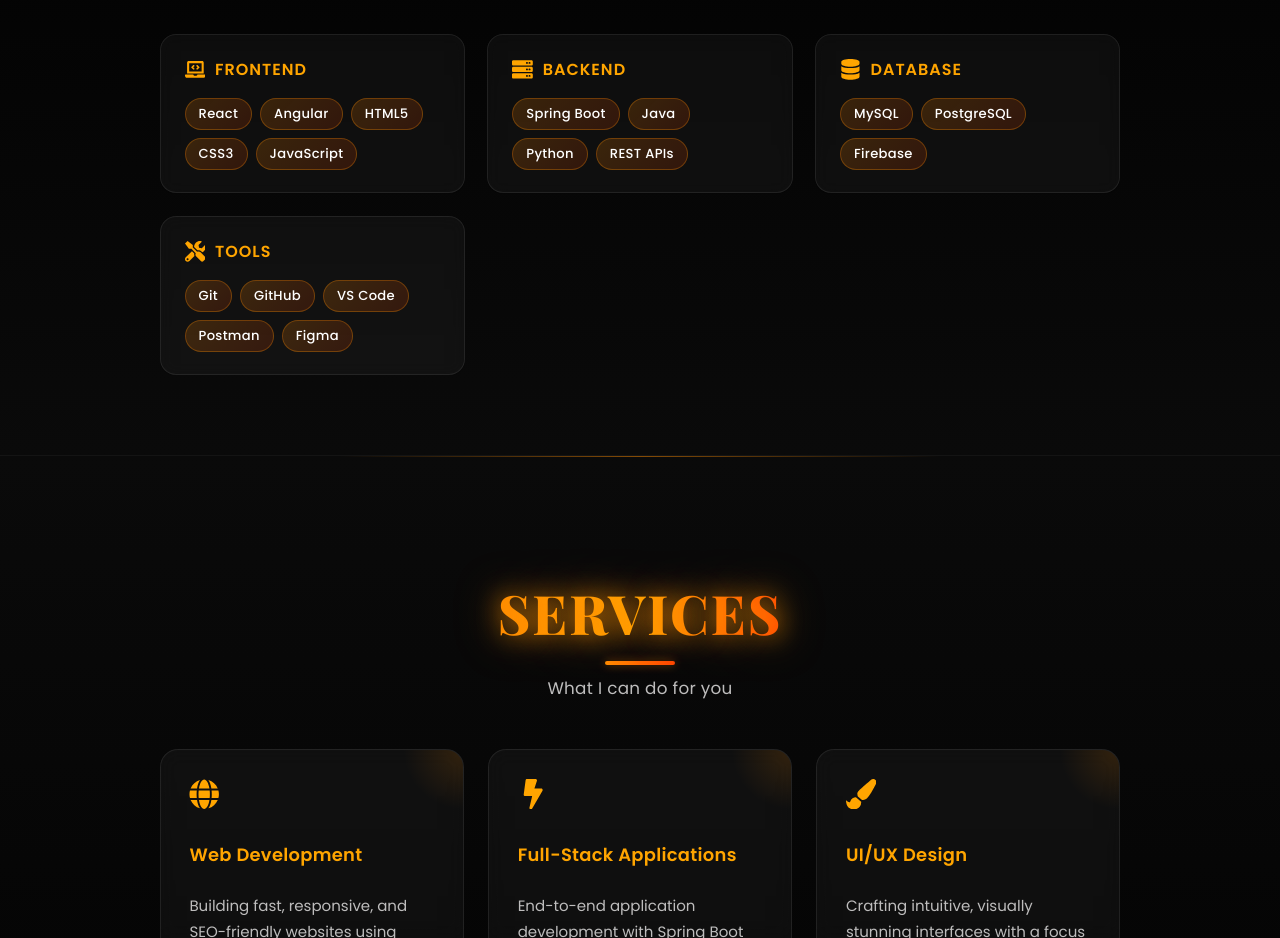
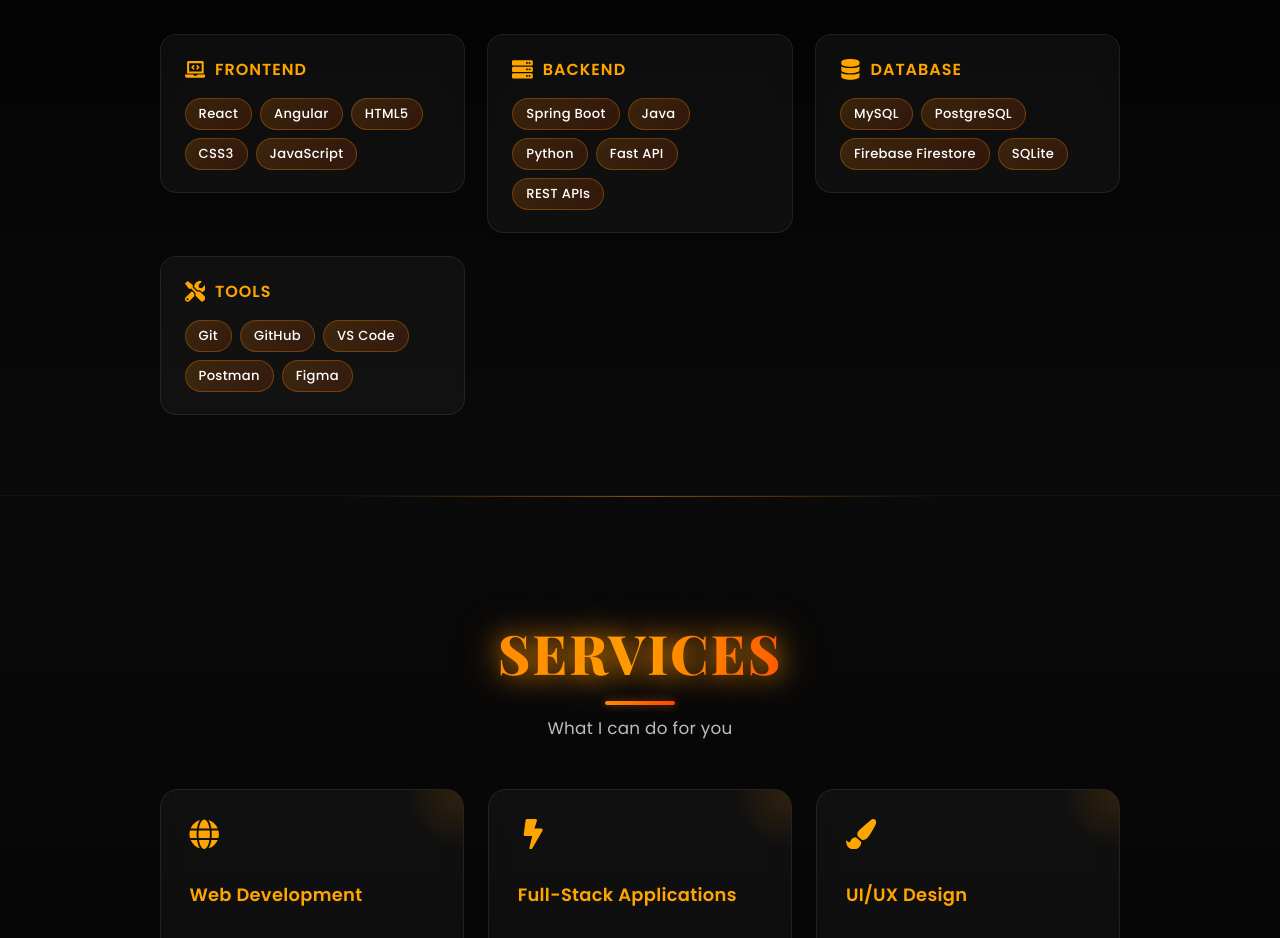
Before and after one commit to AnuragPradhan05/Portfolio, a React (Vite) app: page /about in a window 1280 px wide. Shown: the part 1060-1998 px from the top of the page. Built offline with nearby package versions, Linux system fonts and the light colour scheme.

Commit message:
final update

```diff
--- a/src/pages/About.jsx
+++ b/src/pages/About.jsx
@@ -59,12 +59,12 @@
   {
     label: "Backend",
     icon: <FaServer />,
-    items: ["Spring Boot", "Java", "Python", "REST APIs"],
+    items: ["Spring Boot", "Java", "Python","Fast API", "REST APIs"],
   },
   {
     label: "Database",
     icon: <FaDatabase />,
-    items: ["MySQL", "PostgreSQL", "Firebase"],
+    items: ["MySQL", "PostgreSQL", "Firebase Firestore", "SQLite"],
   },
   {
     label: "Tools",
--- a/src/pages/Projects.jsx
+++ b/src/pages/Projects.jsx
@@ -28,8 +28,8 @@
       },
       {
         title: "Patient History Management API",
-        desc: "A secure RESTful API for managing patient records and medical history with CRUD operations, validation, and a scalable Spring Boot architecture.",
-        tech: ["Spring Boot", "Java", "MySQL", "REST API"],
+        desc: "A secure RESTful API for managing patient records and medical history with CRUD operations, validation, and a scalable Fast API architecture.",
+        tech: ["Fast API", "Python", "SQLite", "REST API"],
         github: "https://github.com/AnuragPradhan05/patient-history-management-api",
         live: "",
         image: patientHistoryImg,
```
